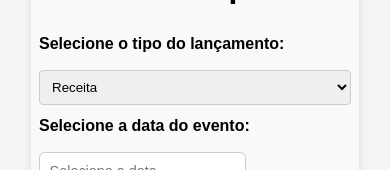
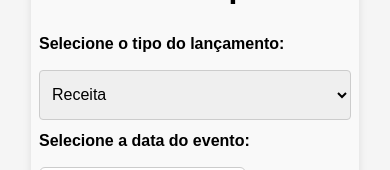
Before and after one commit to nicholasyukio/phibra-front-end, a React (Create React App) app: page / in a window 390 px wide. Shown: the part 138-308 px from the top of the page. Built offline with nearby package versions, Linux system fonts and the light colour scheme; no server answers.

Commit message:
Adjust select size in mobile

```diff
--- a/src/components/Entry.css
+++ b/src/components/Entry.css
@@ -119,4 +119,9 @@
     a {
       font-size: 0.75rem;
     }
+
+    select {
+      height: 50px;
+      font-size: 16px;
+    }
   }
```
